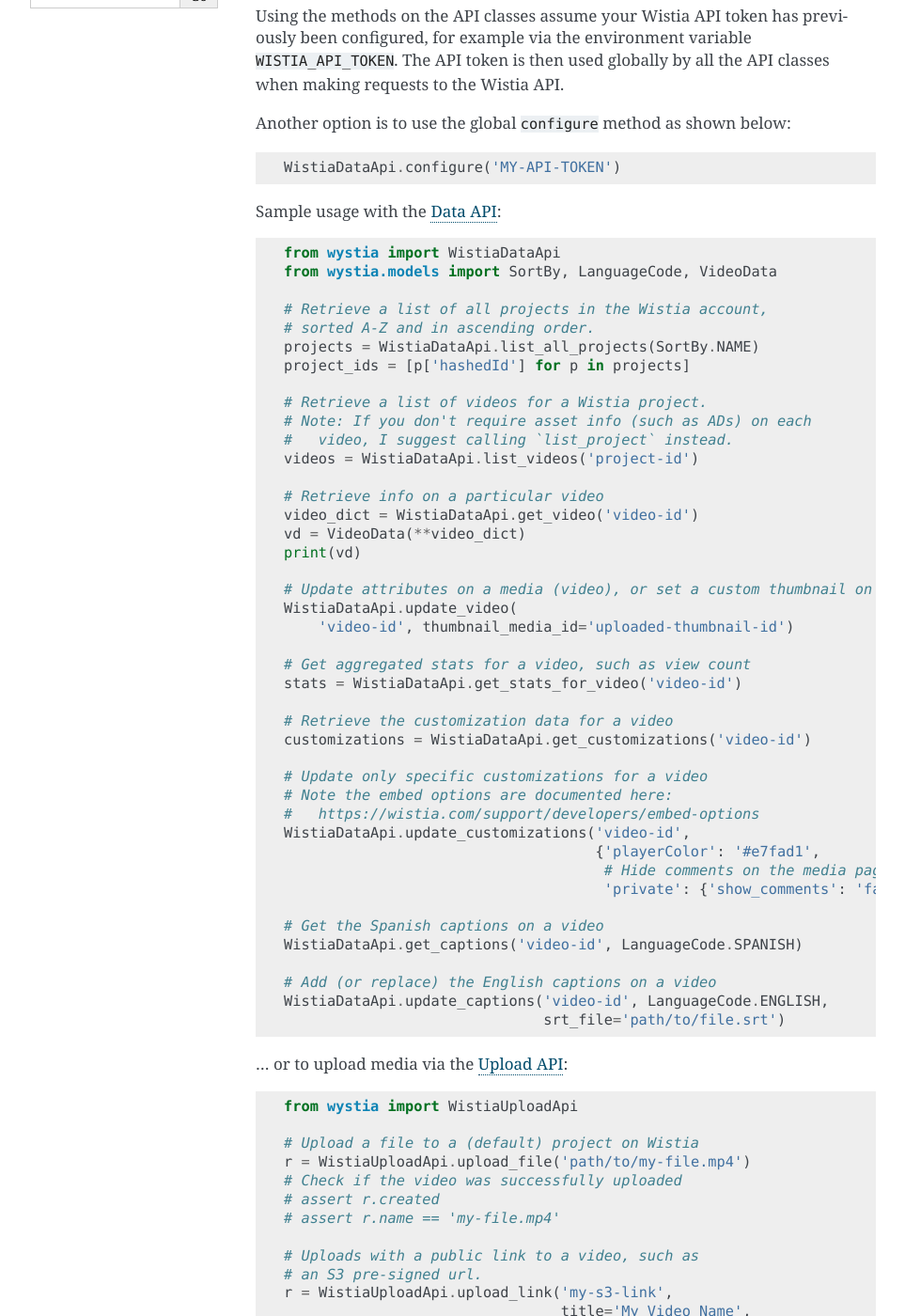
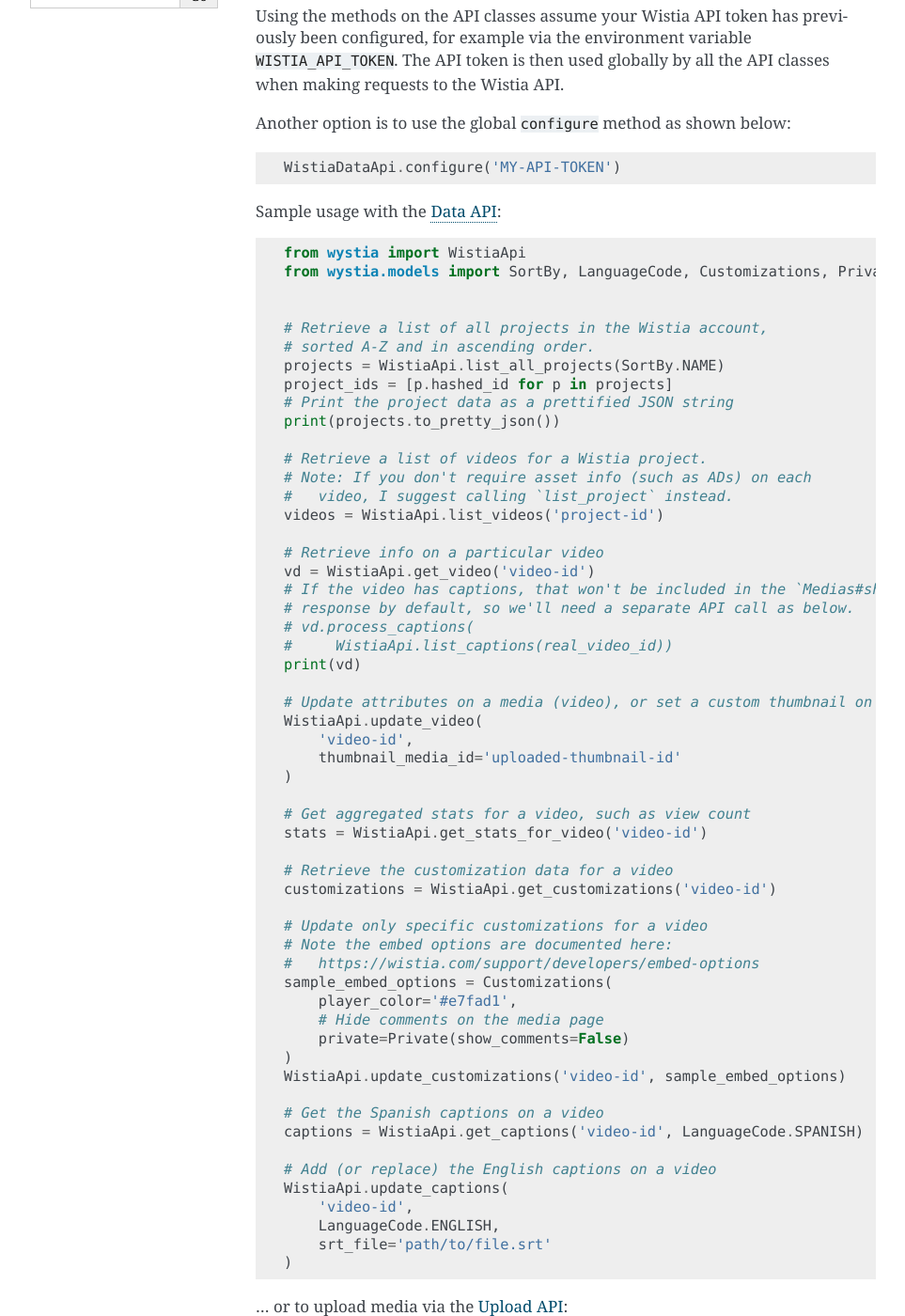
Before and after one commit to rnag/wystia, a Sphinx documentation site: the page built from docs/usage.rst, in a window 1280 px wide and 1400 px high, scrolled down 190 px. Shown: the whole window at 94% size, without its empty margins (148-1111 px from the left). Built offline with Sphinx 7.4.7, drawn with Linux system fonts in a browser that asks for light colours.

Commit message:
Update docs

```diff
--- a/docs/conf.py
+++ b/docs/conf.py
@@ -46,7 +46,7 @@
 master_doc = 'index'
 
 # General information about the project.
-project = 'Wistia API Helper'
+project = 'Wystia'
 copyright = "2021, Ritvik Nag"
 author = "Ritvik Nag"
 
@@ -128,7 +128,7 @@
 # [howto, manual, or own class]).
 latex_documents = [
     (master_doc, 'wystia.tex',
-     'Wistia API Helper Documentation',
+     'Wystia Documentation',
      'Ritvik Nag', 'manual'),
 ]
 
@@ -139,7 +139,7 @@
 # (source start file, name, description, authors, manual section).
 man_pages = [
     (master_doc, 'wystia',
-     'Wistia API Helper Documentation',
+     'Wystia Documentation',
      [author], 1)
 ]
 
@@ -151,7 +151,7 @@
 #  dir menu entry, description, category)
 texinfo_documents = [
     (master_doc, 'wystia',
-     'Wistia API Helper Documentation',
+     'Wystia Documentation',
      author,
      'wystia',
      'One line description of project.',
--- a/docs/index.rst
+++ b/docs/index.rst
@@ -1,5 +1,5 @@
-Welcome to Wistia API Helper's documentation!
-======================================
+Welcome to Wystia's documentation!
+==================================
 
 .. toctree::
    :maxdepth: 2
--- a/docs/quickstart.rst
+++ b/docs/quickstart.rst
@@ -12,3 +12,8 @@
     $ pip install wystia
 
 TODO
+
+There's also an `examples/`_ directory in the project page on GitHub
+with sample scripts that can be run as needed.
+
+.. _examples/: https://github.com/rnag/wystia/tree/main/examples
--- a/docs/usage.rst
+++ b/docs/usage.rst
@@ -20,48 +20,61 @@
 
 .. code-block:: python3
 
-    from wystia import WistiaDataApi
-    from wystia.models import SortBy, LanguageCode, VideoData
+    from wystia import WistiaApi
+    from wystia.models import SortBy, LanguageCode, Customizations, Private
+
 
     # Retrieve a list of all projects in the Wistia account,
     # sorted A-Z and in ascending order.
-    projects = WistiaDataApi.list_all_projects(SortBy.NAME)
-    project_ids = [p['hashedId'] for p in projects]
+    projects = WistiaApi.list_all_projects(SortBy.NAME)
+    project_ids = [p.hashed_id for p in projects]
+    # Print the project data as a prettified JSON string
+    print(projects.to_pretty_json())
 
     # Retrieve a list of videos for a Wistia project.
     # Note: If you don't require asset info (such as ADs) on each
     #   video, I suggest calling `list_project` instead.
-    videos = WistiaDataApi.list_videos('project-id')
+    videos = WistiaApi.list_videos('project-id')
 
     # Retrieve info on a particular video
-    video_dict = WistiaDataApi.get_video('video-id')
-    vd = VideoData(**video_dict)
+    vd = WistiaApi.get_video('video-id')
+    # If the video has captions, that won't be included in the `Medias#show`
+    # response by default, so we'll need a separate API call as below.
+    # vd.process_captions(
+    #     WistiaApi.list_captions(real_video_id))
     print(vd)
 
     # Update attributes on a media (video), or set a custom thumbnail on the video.
-    WistiaDataApi.update_video(
-        'video-id', thumbnail_media_id='uploaded-thumbnail-id')
+    WistiaApi.update_video(
+        'video-id',
+        thumbnail_media_id='uploaded-thumbnail-id'
+    )
 
     # Get aggregated stats for a video, such as view count
-    stats = WistiaDataApi.get_stats_for_video('video-id')
+    stats = WistiaApi.get_stats_for_video('video-id')
 
     # Retrieve the customization data for a video
-    customizations = WistiaDataApi.get_customizations('video-id')
+    customizations = WistiaApi.get_customizations('video-id')
 
     # Update only specific customizations for a video
     # Note the embed options are documented here:
     #   https://wistia.com/support/developers/embed-options
-    WistiaDataApi.update_customizations('video-id',
-                                        {'playerColor': '#e7fad1',
-                                         # Hide comments on the media page
-                                         'private': {'show_comments': 'false'}})
+    sample_embed_options = Customizations(
+        player_color='#e7fad1',
+        # Hide comments on the media page
+        private=Private(show_comments=False)
+    )
+    WistiaApi.update_customizations('video-id', sample_embed_options)
 
     # Get the Spanish captions on a video
-    WistiaDataApi.get_captions('video-id', LanguageCode.SPANISH)
+    captions = WistiaApi.get_captions('video-id', LanguageCode.SPANISH)
 
     # Add (or replace) the English captions on a video
-    WistiaDataApi.update_captions('video-id', LanguageCode.ENGLISH,
-                                  srt_file='path/to/file.srt')
+    WistiaApi.update_captions(
+        'video-id',
+        LanguageCode.ENGLISH,
+        srt_file='path/to/file.srt'
+    )
 
 
 ... or to upload media via the `Upload API <https://wistia.com/support/developers/upload-api>`_:
```
Also changed, not shown: README.rst (+34 -10 lines), docs/wystia.rst (+0 -16 lines), docs/wystia.utils.rst (+0 -9 lines).
